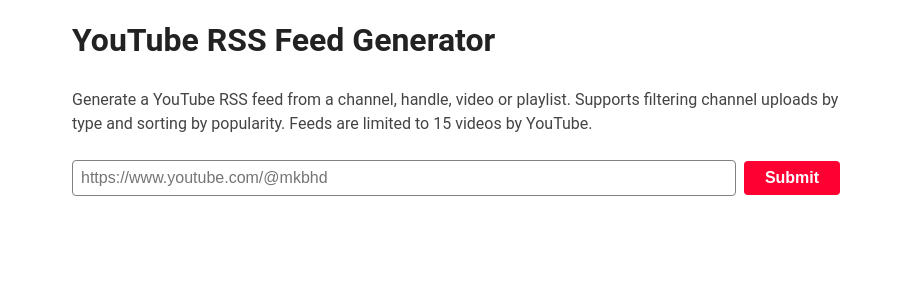
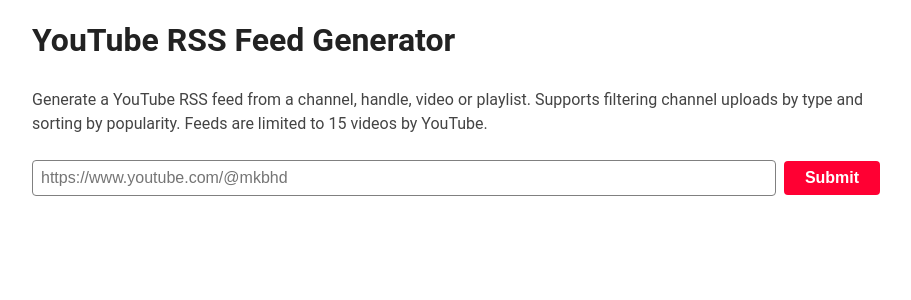
Before and after one commit to Samq64/samq64.github.io, a Jekyll site: the page built from _projects/youtube-rss.html, in a window 1280 px wide. Shown: the top 300 px of the page, without its empty margins (184-1095 px from the left). Built offline with Jekyll 4.4.1, drawn with Linux system fonts in a browser that asks for light colours.

Commit message:
Widen max width to 880px
This is enough to show the full URL for every option except standalone
playlists.

```diff
--- a/_projects/youtube-rss.html
+++ b/_projects/youtube-rss.html
@@ -28,7 +28,7 @@ description: Generate a YouTube RSS feed from a channel, handle, video or playli
         font-family: Roboto, sans-serif;
         line-height: 1.5;
         accent-color: var(--red);
-        max-width: 800px;
+        max-width: 880px;
         margin: 0 auto;
         padding: 1rem;
         background-color: var(--background);
```
